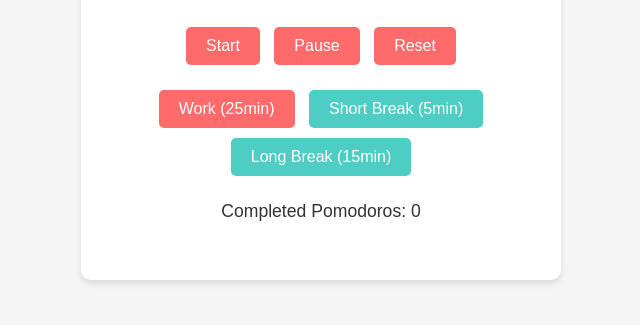
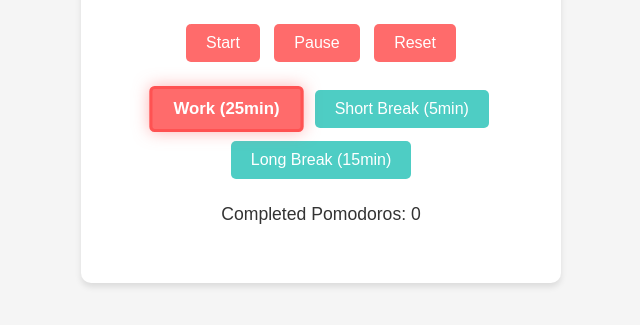
Before and after one commit to shoeysyd-lab/pomodoro-timer, a plain HTML site: page index.html in a window 1280 px wide. Shown: the part 379-704 px from the top of the page, without its empty margins (319-959 px from the left). Drawn offline with Linux system fonts and the light colour scheme.

Commit message:
Enhance active mode button with border, glow, and scaling

```diff
--- a/styles.css
+++ b/styles.css
@@ -79,6 +79,10 @@ button:disabled {
 
 .modes button.active {
     background-color: #ff6b6b;
+    border: 3px solid #ff5252;
+    box-shadow: 0 0 15px rgba(255, 107, 107, 0.5);
+    transform: scale(1.05);
+    font-weight: bold;
 }
 
 .stats {
```
